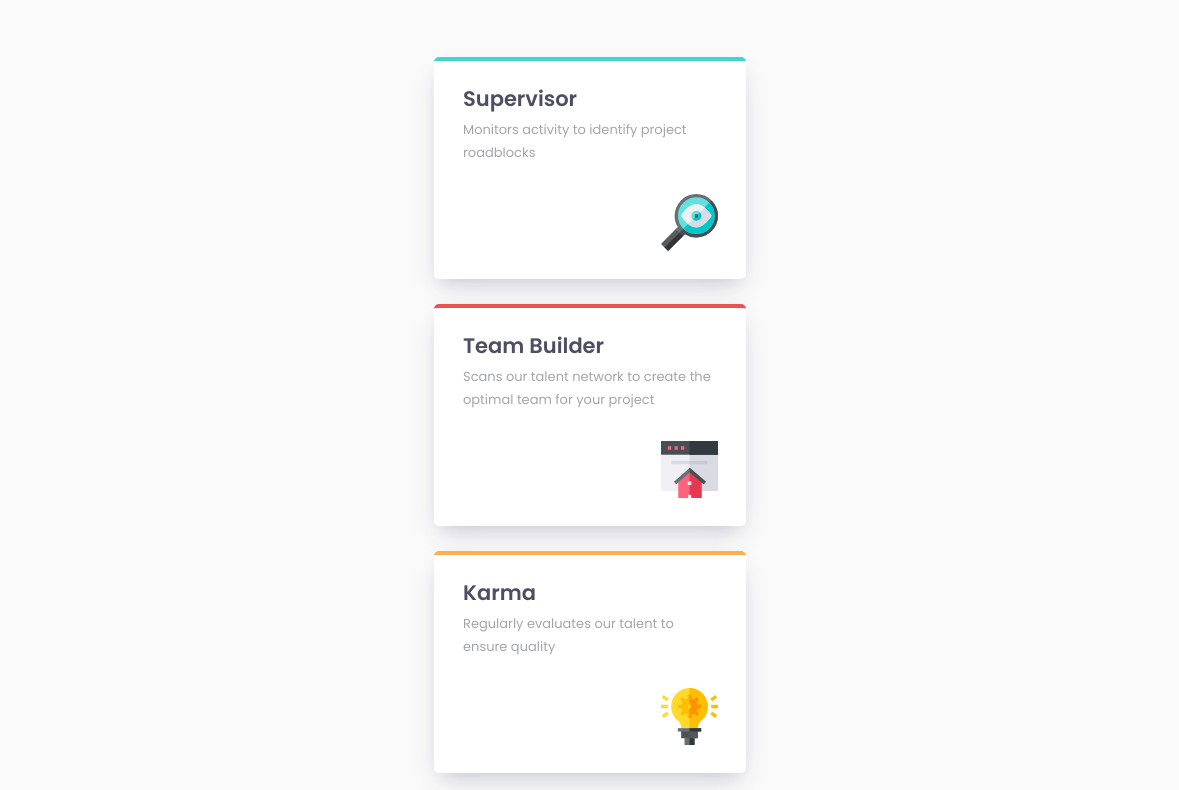
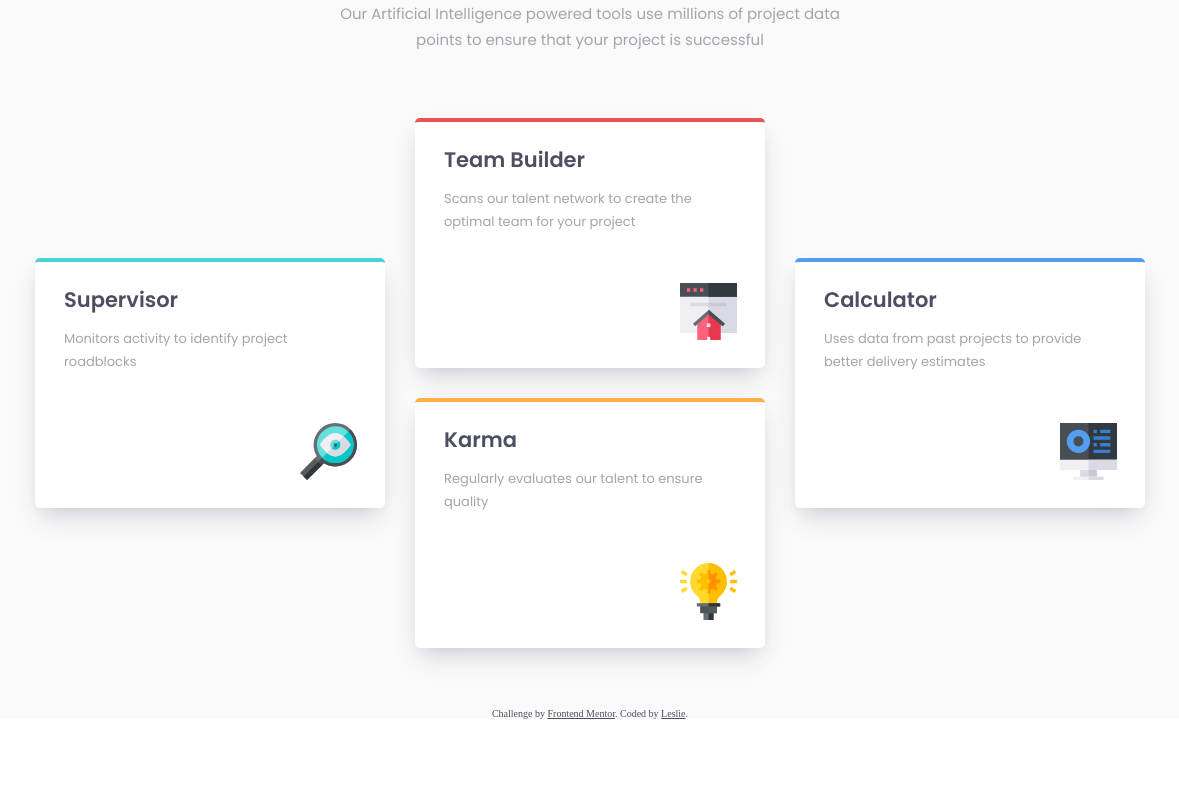
Before and after one commit to leslief10/four-card-feature-section, a plain HTML site: page index.html in a window 1536 px wide. Shown: the part 216-1006 px from the top of the page, without its empty margins (178-1357 px from the left). After the commit the page ends 935 px from the top, so only its background shows below. Drawn offline with Linux system fonts and the light colour scheme.

Commit message:
Made some changes to index and the main ccs file, created media queries file

```diff
--- /dev/null
+++ b/css/media-queries.css
@@ -0,0 +1,63 @@
+@media only screen and (min-width: 750px) {
+  .four-card-container__cards {
+    display: flex;
+    flex-direction: row;
+    flex-wrap: wrap;
+    gap: 30px;
+  }
+
+  .four-card-container__cards div {
+    margin-bottom: 0;
+  }
+}
+
+@media only screen and (min-width: 1440px) {
+  .four-card-container__section {
+    padding-top: 87px;
+  }
+
+  .four-card-container__title, .four-card-container__title-powered-by-technology {
+    font-size: 3.7rem;
+    line-height: 5.1rem;
+  }
+
+  .four-card-container__text {
+    display: inline-block;
+    width: 510px;
+    margin-bottom: 65px;
+    font-size: 1.5rem;
+    line-height: 2.6rem;
+    word-break: break-word;
+  }
+
+  .four-card-container__cards {
+    display: grid;
+    grid-template-columns: repeat(3, 1fr);
+    grid-template-rows: repeat(4, 1fr);
+  }
+
+  .four-card-container__cards div {
+    width: 350px;
+    height: 250px;
+  }
+
+  .four-card-container__cards-supervisor {
+    grid-area: 2 / 1 / 4 / 2;
+  }
+
+  .four-card-container__cards-team-builder {
+    grid-area: 1 / 2 / 3 / 3;
+  }
+
+  .four-card-container__cards-karma {
+    grid-area: 3 / 2 / 5 / 3;
+  }
+
+  .four-card-container__cards-calculator {
+    grid-area: 2 / 3 / 4 / 4;
+  }
+
+  .four-card-container__cards div h3 {
+    margin-bottom: 15px;
+  }
+}
--- a/css/style.css
+++ b/css/style.css
@@ -16,7 +16,7 @@ html {
   scroll-behavior: smooth;
 }
 
-.four-card-container {
+.four-card-container__section {
   display: flex;
   flex-direction: column;
   justify-content: center;
@@ -54,7 +54,7 @@ html {
   text-align: center;
 }
 
-.four-card-container div {
+.four-card-container__cards div {
   width: 312px;
   height: 222px;
   margin-bottom: 25px;
@@ -65,23 +65,23 @@ html {
   box-shadow: rgba(50, 50, 100, 0.15) 0px 13px 27px -5px, rgba(50, 50, 100, 0.15) 0px 8px 16px -8px;
 }
 
-.four-card-container__supervisor {
+.four-card-container__cards-supervisor {
   border-top: #45D3D3 solid 4px;
 }
 
-.four-card-container__team-builder {
+.four-card-container__cards-team-builder {
   border-top: #EA5353 solid 4px;
 }
 
-.four-card-container__karma {
+.four-card-container__cards-karma {
   border-top: #FCAF4A solid 4px;
 }
 
-.four-card-container__calculator {
+.four-card-container__cards-calculator {
   border-top: #549EF2 solid 4px;
 }
 
-.four-card-container div h3 {
+.four-card-container__cards div h3 {
   margin-bottom: 7px;
   font-family: var(--main-font);
   font-size: 2.1rem;
@@ -90,7 +90,7 @@ html {
   color: var(--primary-color);
 }
 
-.four-card-container div p {
+.four-card-container__cards div p {
   font-family: var(--main-font);
   font-size: 1.3rem;
   font-weight: 400;
@@ -98,7 +98,7 @@ html {
   color: var(--secondary-color);
 }
 
-.four-card-container div img {
+.four-card-container__cards div img {
   height: 57px;
   position: absolute;
   right: 28px;
--- a/index.html
+++ b/index.html
@@ -8,34 +8,37 @@
   <link rel="preconnect" href="https://fonts.gstatic.com" crossorigin>
   <link href="https://fonts.googleapis.com/css2?family=Poppins:wght@200;400;600&display=swap" rel="stylesheet">
   <link rel="stylesheet" href="./css/style.css">
+  <link rel="stylesheet" href="./css/media-queries.css">
   <title>Frontend Mentor | Four card feature section</title>
 </head>
 <body>
   <main>
-    <section class="four-card-container">
-      <h2 class="four-card-container__title">Reliable, efficient delivery<br></h2>
+    <section class="four-card-container__section">
+      <h2 class="four-card-container__title">Reliable, efficient delivery</h2></br>
       <h2 class="four-card-container__title-powered-by-technology">Powered by Technology</h2>
       <p class="four-card-container__text">Our Artificial Intelligence powered tools use millions of project data points to ensure that your project is successful</p>
-      <div class="four-card-container__supervisor">
+      <section class="four-card-container__cards">
+        <div class="four-card-container__cards-supervisor">
           <h3>Supervisor</h3>
           <p>Monitors activity to identify project roadblocks</p>
           <img src="./images/icon-supervisor.svg" alt="">
         </div>
-      <div class="four-card-container__team-builder">
+        <div class="four-card-container__cards-team-builder">
           <h3>Team Builder</h3>
           <p>Scans our talent network to create the optimal team for your project</p>
           <img src="./images/icon-team-builder.svg" alt="">
         </div>
-      <div class="four-card-container__karma">
+        <div class="four-card-container__cards-karma">
           <h3>Karma</h3>
           <p>Regularly evaluates our talent to ensure quality</p>
           <img src="./images/icon-karma.svg" alt="">
         </div>
-      <div class="four-card-container__calculator">
+        <div class="four-card-container__cards-calculator">
           <h3>Calculator</h3>
           <p>Uses data from past projects to provide better delivery estimates</p>
           <img src="./images/icon-calculator.svg" alt="">
         </div>
+      </section>
     </section>
   </main>
   <footer>
```
Lines whose indentation alone changed are shown as unchanged.
